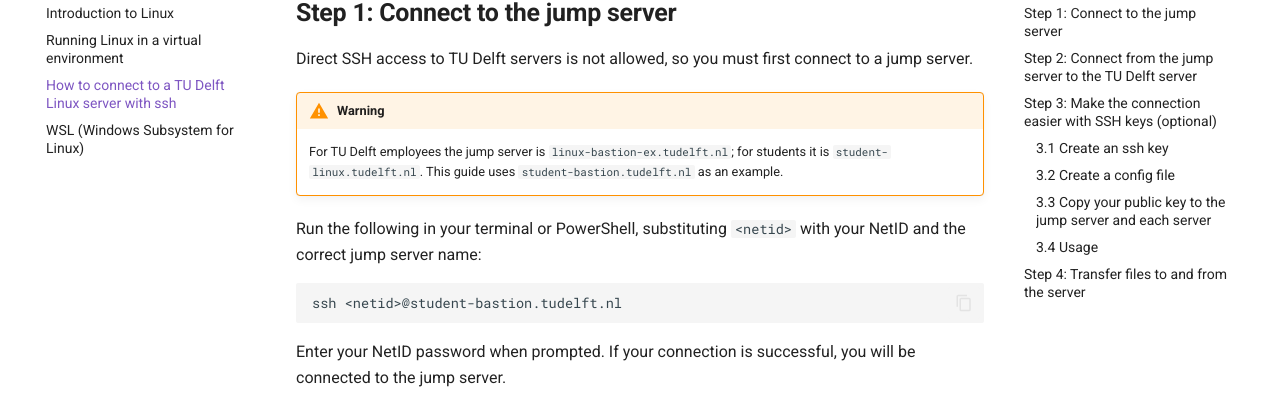
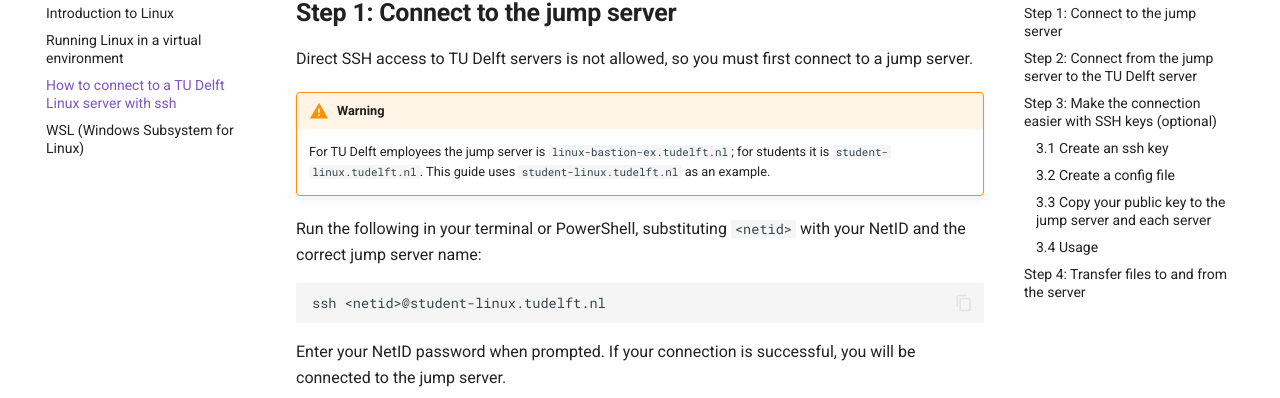
Before and after one commit to tudelft3d/geogeeks, an MkDocs documentation site: the page built from docs/linux/ssh.md, in a window 1280 px wide and 900 px high, scrolled down 363 px. Shown: the part 95-493 px from the top of the window. Built offline with MkDocs 1.6.1 and Material for MkDocs 9.7.7, drawn with Linux system fonts in a browser that asks for light colours; comment, search, counter and statistics services are not loaded; some of the changed text lies outside the part shown.

Commit message:
another fix on the hostname

````diff
--- a/docs/linux/ssh.md
+++ b/docs/linux/ssh.md
@@ -9,12 +9,12 @@
 Direct SSH access to TU Delft servers is not allowed, so you must first connect to a jump server.
 
 !!! warning
-    For TU Delft employees the jump server is `linux-bastion-ex.tudelft.nl`; for students it is `student-linux.tudelft.nl`. This guide uses `student-bastion.tudelft.nl` as an example.
+    For TU Delft employees the jump server is `linux-bastion-ex.tudelft.nl`; for students it is `student-linux.tudelft.nl`. This guide uses `student-linux.tudelft.nl` as an example.
 
 Run the following in your terminal or PowerShell, substituting `<netid>` with your NetID and the correct jump server name:
 
 ```bash
-ssh <netid>@student-bastion.tudelft.nl
+ssh <netid>@student-linux.tudelft.nl
 ```
 
 Enter your NetID password when prompted. If your connection is successful, you will be connected to the jump server.
@@ -66,7 +66,7 @@
 Then add the following content:
 ```
 Host bastionex
-Hostname student-bastion.tudelft.nl
+Hostname student-linux.tudelft.nl
 User <netid>
 
 Host <server_name>
````
